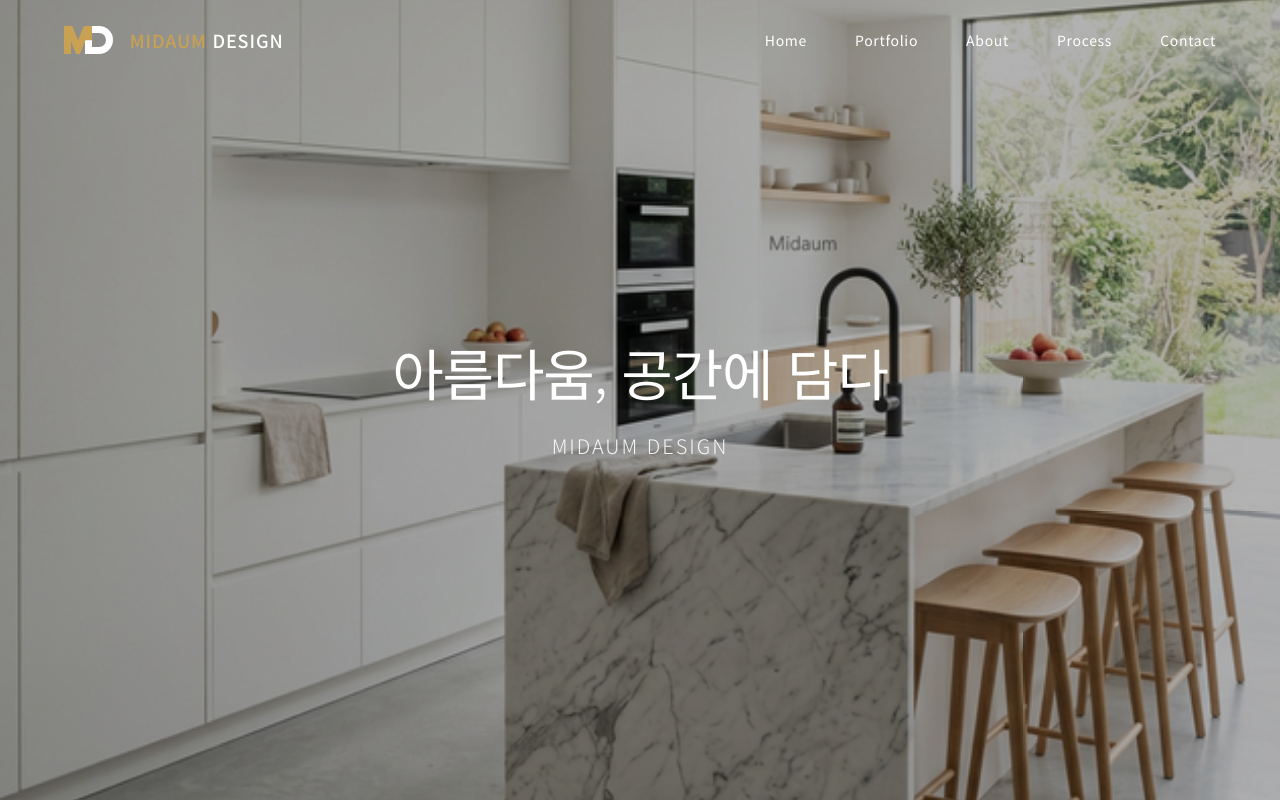
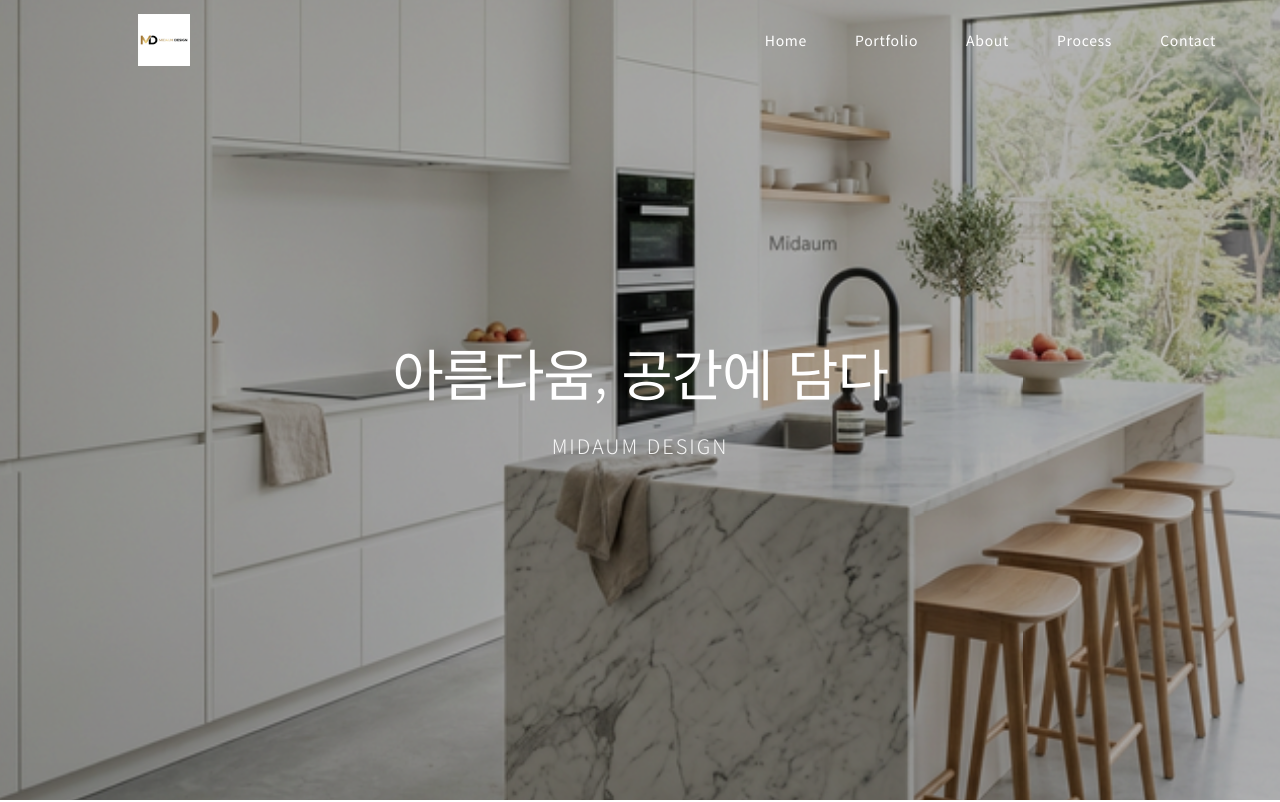
Before and after one commit to midaum79-cloud/midaumdesign, a Next.js app: page / in a window 1280 px wide. Shown: the top 802 px of the page. Built offline with nearby package versions, Linux system fonts and the light colour scheme.

Commit message:
Logo: replace SVG with PNG image in Header and Footer

```diff
--- a/src/components/Footer/Footer.tsx
+++ b/src/components/Footer/Footer.tsx
@@ -1,21 +1,17 @@
+import Image from "next/image";
 import styles from "./Footer.module.css";
 
 export default function Footer() {
     return (
         <footer className={styles.footer}>
             <div className={styles.logo}>
-                <svg viewBox="0 0 115 60" height="24" className={styles.logoSvg} xmlns="http://www.w3.org/2000/svg">
-                    <g fill="none" strokeWidth="15" strokeLinejoin="miter" strokeMiterlimit="5">
-                        <path d="M 52.5,29.8 L 52.5,52.5 L 75,52.5 A 22.5 22.5 0 0 0 75,7.5 L 52.5,7.5" stroke="var(--color-dark-gray)" />
-                        <path d="M 7.5,-5 L 7.5,65" stroke="#C8A153" />
-                        <path d="M 7.5,-5 L 30,50 L 52.5,-5" stroke="#C8A153" />
-                        <path d="M 52.5,-5 L 52.5,30.5" stroke="#C8A153" />
-                    </g>
-                </svg>
-                <div className={styles.logoText}>
-                    <span style={{ color: '#C8A153' }}>MIDAUM</span>
-                    <span>DESIGN</span>
-                </div>
+                <Image
+                    src="/images/midaum_logo.png"
+                    alt="미다움 디자인 로고"
+                    width={160}
+                    height={42}
+                    className={styles.logoImg}
+                />
             </div>
 
             <div className={styles.infoWrapper}>
--- a/src/components/Header/Header.module.css
+++ b/src/components/Header/Header.module.css
@@ -34,22 +34,17 @@
 .logo {
     display: flex;
     align-items: center;
-    gap: 0.75rem;
     text-decoration: none;
-    color: inherit;
 }
 
-.logoSvg {
-    display: block;
+.logoImg {
+    object-fit: contain;
+    filter: brightness(1);
+    transition: opacity 0.3s ease;
 }
 
-.logoText {
-    display: flex;
-    gap: 0.35rem;
-    font-size: 1.125rem;
-    font-weight: 500;
-    letter-spacing: 0.05em;
-    font-family: var(--font-family-base);
+.logoImg:hover {
+    opacity: 0.85;
 }
 
 .menuList {
--- a/src/components/Header/Header.tsx
+++ b/src/components/Header/Header.tsx
@@ -2,6 +2,7 @@
 
 import { useState, useEffect } from "react";
 import Link from "next/link";
+import Image from "next/image";
 import { Menu } from "lucide-react";
 import styles from "./Header.module.css";
 
@@ -21,23 +22,14 @@ export default function Header() {
         <header className={`${styles.header} ${isScrolled ? styles.solid : styles.transparent}`}>
             <nav className={styles.nav}>
                 <Link href="/" className={styles.logo}>
-                    <svg viewBox="0 0 115 60" height="28" className={styles.logoSvg} xmlns="http://www.w3.org/2000/svg">
-                        <defs>
-                            <clipPath id="logo-clip">
-                                <rect x="0" y="0" width="115" height="60" />
-                            </clipPath>
-                        </defs>
-                        <g clipPath="url(#logo-clip)" fill="none" strokeWidth="15" strokeLinejoin="miter" strokeMiterlimit="5">
-                            <path d="M 52.5,29.8 L 52.5,52.5 L 75,52.5 A 22.5 22.5 0 0 0 75,7.5 L 52.5,7.5" stroke="currentColor" />
-                            <path d="M 7.5,-5 L 7.5,65" stroke="#C8A153" />
-                            <path d="M 7.5,-5 L 30,50 L 52.5,-5" stroke="#C8A153" />
-                            <path d="M 52.5,-5 L 52.5,30.5" stroke="#C8A153" />
-                        </g>
-                    </svg>
-                    <div className={styles.logoText}>
-                        <span style={{ color: '#C8A153' }}>MIDAUM</span>
-                        <span style={{ color: 'currentColor' }}>DESIGN</span>
-                    </div>
+                    <Image
+                        src="/images/midaum_logo.png"
+                        alt="미다움 디자인 로고"
+                        width={200}
+                        height={52}
+                        priority
+                        className={styles.logoImg}
+                    />
                 </Link>
                 <ul className={styles.menuList}>
                     <li><Link href="/" className={styles.menuItem}>Home</Link></li>
```
Also changed, not shown: public/images/midaum_logo.png (added).
